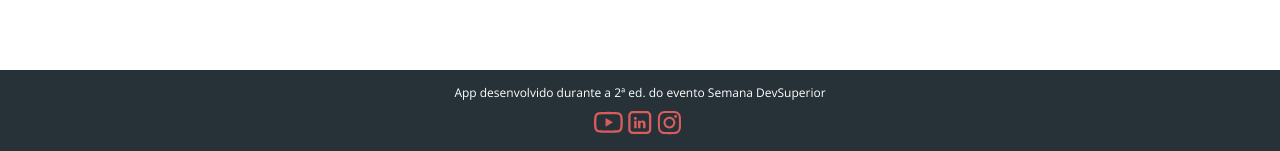
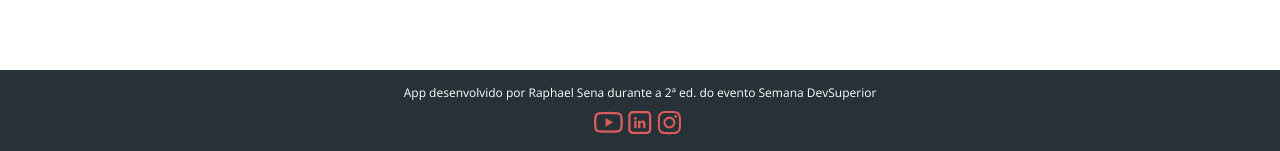
Before and after one commit to Cruzado77/DSDeliver, a React (Create React App) app in the folder dsdeliver/front-web/: page / in a window 1280 px wide. Shown: the part 646-797 px from the top of the page. Built offline with nearby package versions, Linux system fonts and the light colour scheme; no server answers; the HTML template or start-up script is replaced by a standard one.

Commit message:
My name on Footer

```diff
--- a/dsdeliver/front-web/src/Footer/index.tsx
+++ b/dsdeliver/front-web/src/Footer/index.tsx
@@ -6,7 +6,7 @@
 function Footer() {
     return (
         <footer className="main-footer">
-            App desenvolvido durante a 2ª ed. do evento Semana DevSuperior
+            App desenvolvido por Raphael Sena durante a 2ª ed. do evento Semana DevSuperior
             <div className="footer-icons">
                 <a href="https://www.youtube.com/user/cmdtRapha" target="_new">
                     <YoutubeIcon />
```
